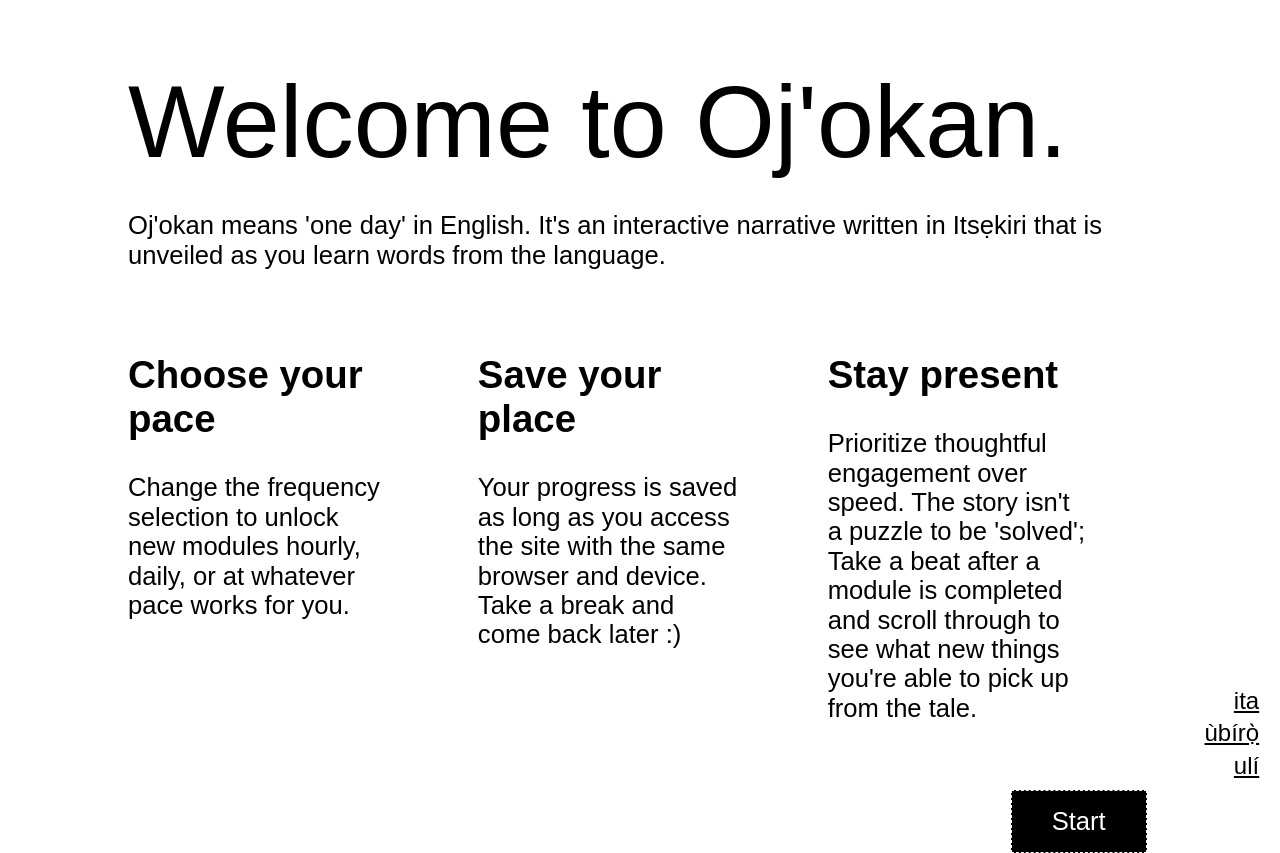
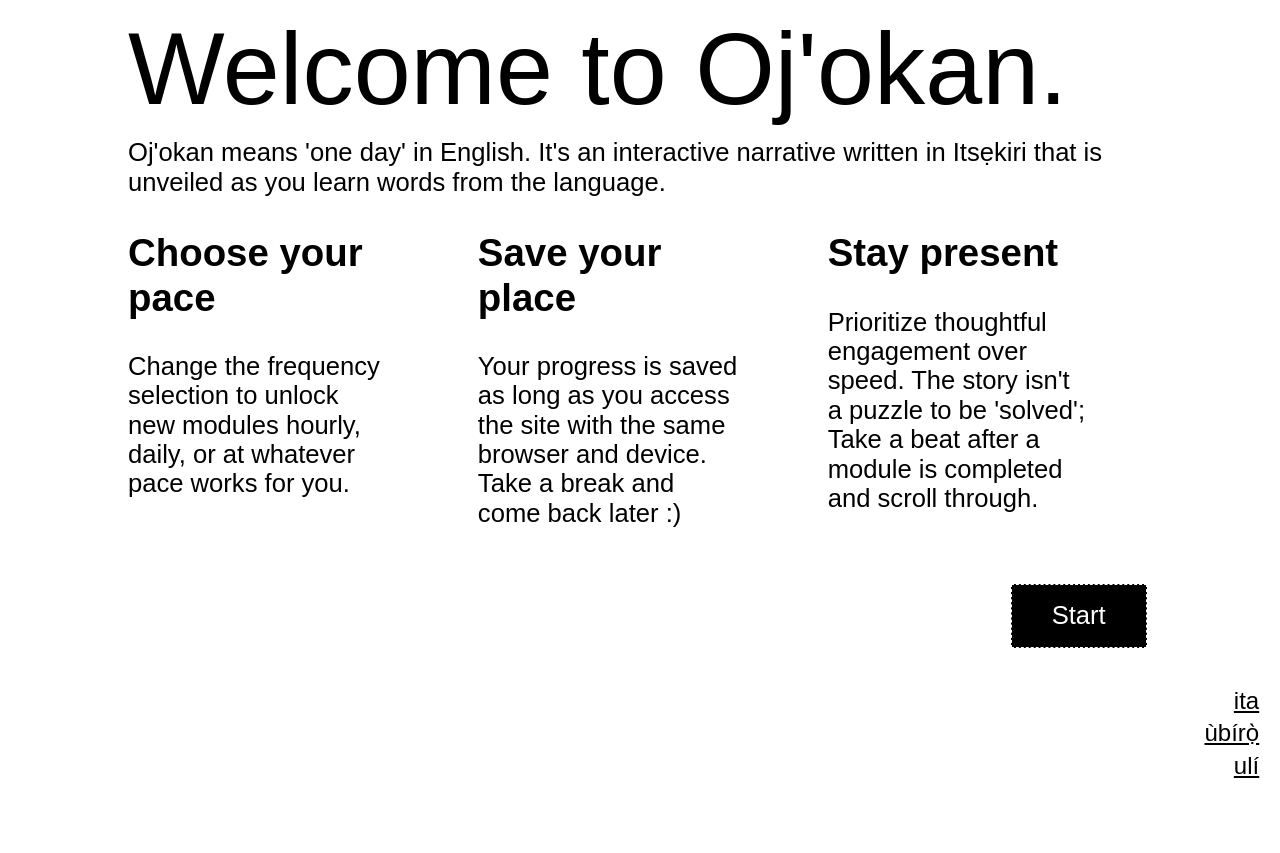
Before and after one commit to oa495/ojo-kan, a Vue app: page / in a window 1280 px wide. After the commit the page ends 800 px from the top, so only its background shows below. Built offline with nearby package versions, Linux system fonts and the light colour scheme; a web font is replaced by a local one.

Commit message:
Some updates

```diff
--- a/src/App.vue
+++ b/src/App.vue
@@ -45,7 +45,13 @@
   background-repeat: repeat;
   background-size: 6rem 6rem;
   background-position: 0 5%; /* Start position */
-  animation: backgroundScroll 30s linear infinite;
+  animation: backgroundScroll 60s linear infinite;
+}
+
+@media (prefers-reduced-motion: reduce) {
+  .big-circle {
+    animation: backgroundScroll 120s linear infinite;
+  }
 }
 
 @keyframes backgroundScroll {
--- a/src/components/LearningModule.vue
+++ b/src/components/LearningModule.vue
@@ -572,13 +572,11 @@ footer {
   }
 
   .module .content {
-    font-size: 1em;
+    font-size: 1.4em;
   }
 
-  table .row {
-    flex-direction: column;
-    padding: 0.4em;
-    border-bottom: 1px solid black;
+  table {
+    margin: auto;
   }
 }
 
--- a/src/views/AboutView.vue
+++ b/src/views/AboutView.vue
@@ -14,7 +14,7 @@
 
                     <p>Somedays while I waited for my Itsẹkiri teacher's greeting I would grimace and reschedule. Especially on days or weeks that were already not going well, the language lessons felt at best inconvenient and at worst a reminder of my incompetence and how much was outside my control. It was a deliverer of regret, of how-I-wish-my-parents-had-taught-me-back-when-I-was-a-baby. Sometimes, when my teacher finishes a sentence in Itsẹkiri I felt like crying because I had no idea, <u>none</u> of what she was saying. </p>
 
-                    <p>Sometimes those lessons would start and end in frustration but most times there would be a turn towards comprehension, a word that rises up and catches a synapse my comprehension like a bird scooping a leaping fish. I would understand that one word. And I would think of the context and then I would, <i>somehow somehow</i> understand the sentence and what she was trying to tell me. The message would come through. Kind of like gossip. Even without hearing it all, you can get a sense of the story being told, the essence of the matter. </p>
+                    <p>Sometimes those lessons would start and end in frustration but most times there would be a turn towards comprehension, a word that rises up and catches a synapse like a bird scooping a leaping fish. I would understand that one word. And I would think of the context and then I would, <i>somehow somehow</i> understand the sentence and what she was trying to tell me. The message would come through. Kind of like gossip. Even without hearing it all, you can get a sense of the story being told, the essence of the matter. </p>
 
                     <p>This was the inspiration for Ọj'ọkan. As I learnt more of Itsẹkiri and went to cultural events filled with aunties and uncles gossiping in their language, I've been delighted to see that I can to pick up some words here and there, and consequently, have enough bits and pieces to piece together a tale. I wanted to create a website where a story slowly unveils itself to you, one inspired by 1) the careful attention needed to piece a narrative together based solely on overheard words and 2) the slow but rewarding process of learning a language.
                     </p>
--- a/src/views/HomeView.vue
+++ b/src/views/HomeView.vue
@@ -13,7 +13,7 @@
             </li>
             <li>
                 <h2>Stay present</h2>
-                <p>Prioritize thoughtful engagement over speed. The story isn't a puzzle to be 'solved'; Take a beat after a module is completed and scroll through to see what new things you're able to pick up from the tale.</p>
+                <p>Prioritize thoughtful engagement over speed. The story isn't a puzzle to be 'solved'; Take a beat after a module is completed and scroll through.</p>
             </li>
         </ul>
 
@@ -25,11 +25,10 @@
 .container {
     max-width: 80%;
     margin: 0 auto;
-    padding: 2rem;
     font-size: 1.6em;
 }
 
-h1 {
+.container h1 {
     font-style: normal;
     font-weight: 300;
     font-size: 4em;
@@ -37,14 +36,13 @@ h1 {
 
 .container p, h1, ul {
     padding: 0;
-    margin: 0.3em 0;
+    margin: 0.1em 0;
 }
 
 ul {
     display: grid;
     grid-template-columns: 1fr 1fr 1fr;
     gap: 1em;
-    margin-top: 2em;
 }
 
 ul li {
@@ -68,7 +66,7 @@ a.start {
     margin-top: 2em;
 }
 
-@media (max-width: 800px) {
+@media (max-width: 960px) {
   ul {
     display: flex;
     flex-direction: column;
@@ -77,10 +75,11 @@ a.start {
 
   a.start {
     float: left;
+    margin-bottom: 1em;
   }
 }
 
-@media (max-width: 400px) {
+@media (max-width: 500px) {
   .container h1 {
     font-size: 3em;
   }
--- a/src/views/StoryView.vue
+++ b/src/views/StoryView.vue
@@ -121,6 +121,9 @@ export default {
           // change to button tag
           el.dataset.translation = word;
       });
+
+      this.scrolled = true;
+
       let store = moduleProgress();
       store.completeModule(moduleNameInStore);
       this.clearAriaAnnouncements();
@@ -290,8 +293,7 @@ export default {
   margin: 0.2em;
   line-height: 1.6em;
 }
-
-h1 {
+.intro h1 {
   font-size: 3rem;
   line-height: 0.9em;
   font-style: italic;
@@ -371,7 +373,4 @@ main button {
   cursor: none;
 }
 
-main:focus {
-  outline: 1px dashed black;
-}
 </style>
--- a/src/words.js
+++ b/src/words.js
@@ -71,7 +71,7 @@ const misc = {
     'ti': 'that',
     'éè': 'not',
     'gha': 'where',
-    'de/derekede': 'but',
+    'de': 'but',
     'tee': 'yet',
     'te': 'yet',
     "t'a": "that they",
```
Also changed, not shown: 1 other file (tests, documents, lock files or other folders).
